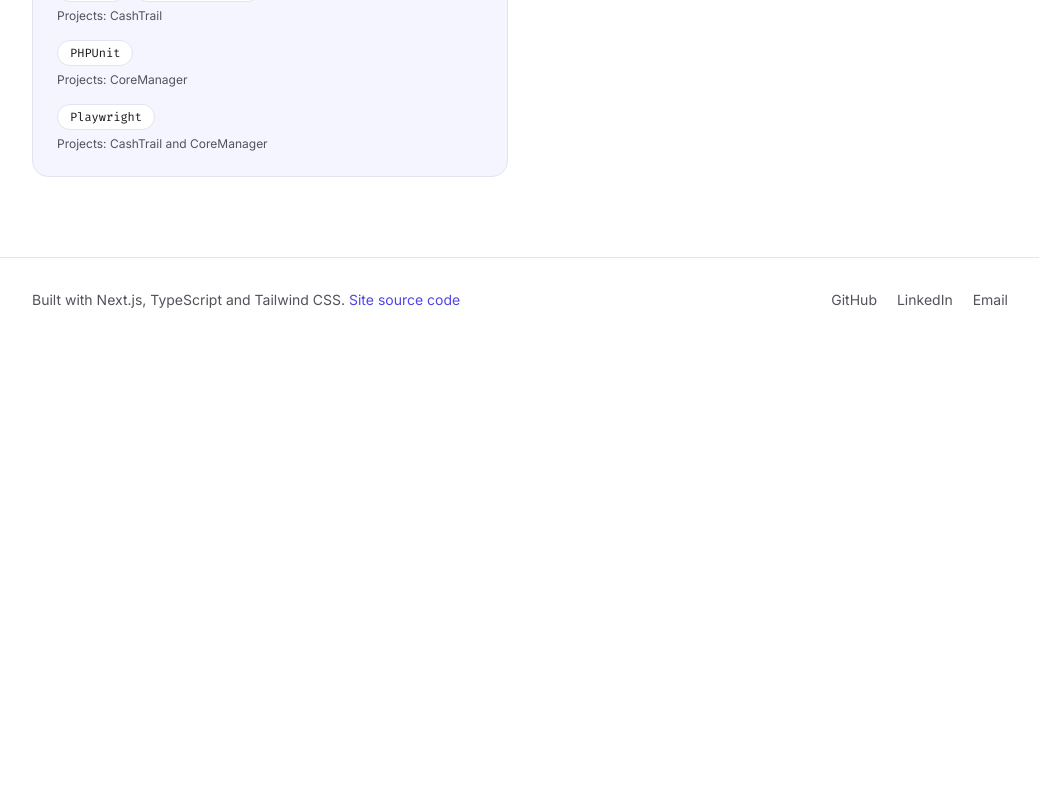
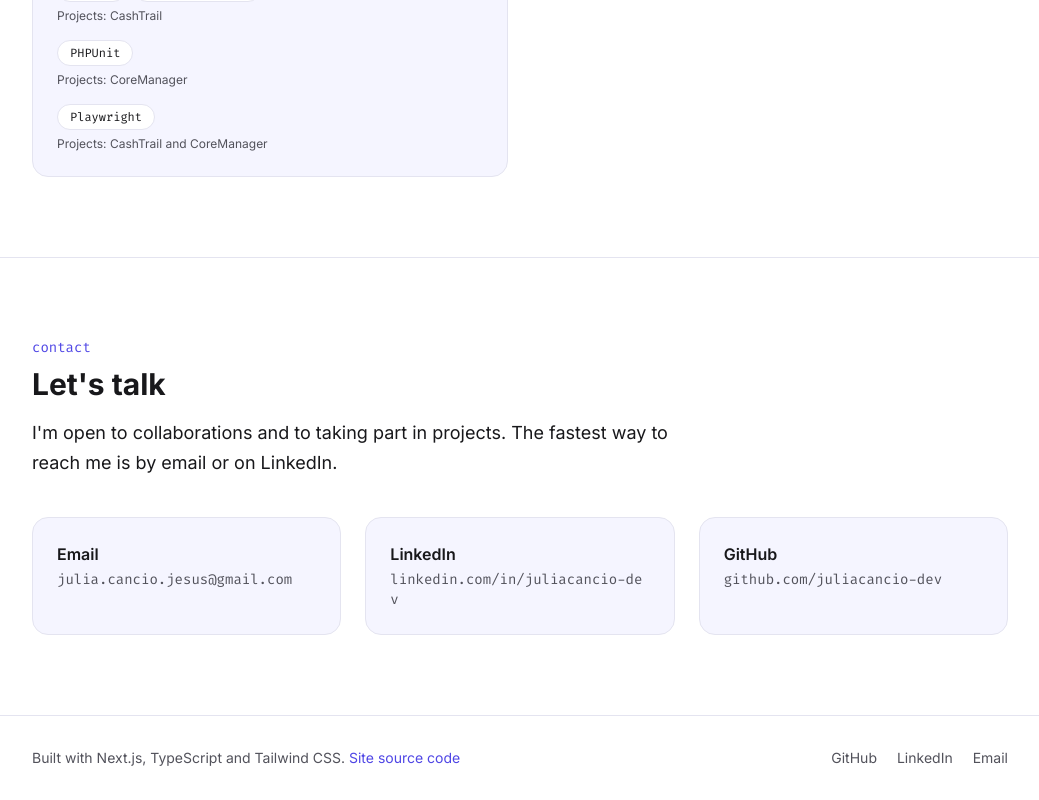
Before and after one commit to juliacancio-dev/portfolio, a Next.js app: page /en in a window 1280 px wide. Shown: the part 4555-5355 px from the top of the page, without its empty margins (120-1159 px from the left). Before the commit the page ends 4897 px from the top, so only its background shows below. Built offline with nearby package versions, Linux system fonts and the light colour scheme.

Commit message:
feat: adiciona a seção Contato

```diff
--- /dev/null
+++ b/src/features/contact/contact-section.tsx
@@ -0,0 +1,71 @@
+import { useTranslations } from "next-intl";
+
+// Os endereços são iguais nos dois idiomas, então ficam aqui e não nos JSON.
+const channels = [
+  {
+    key: "email",
+    href: "mailto:julia.cancio.jesus@gmail.com",
+    value: "julia.cancio.jesus@gmail.com",
+    external: false,
+  },
+  {
+    key: "linkedin",
+    href: "https://www.linkedin.com/in/juliacancio-dev",
+    value: "linkedin.com/in/juliacancio-dev",
+    external: true,
+  },
+  {
+    key: "github",
+    href: "https://github.com/juliacancio-dev",
+    value: "github.com/juliacancio-dev",
+    external: true,
+  },
+] as const;
+
+export default function ContactSection() {
+  const t = useTranslations("Contact");
+
+  return (
+    <section
+      id="contact"
+      aria-labelledby="contact-title"
+      className="border-border scroll-mt-16 border-t"
+    >
+      <div className="mx-auto max-w-5xl px-6 py-20">
+        <p className="text-primary font-mono text-sm">{t("eyebrow")}</p>
+        <h2 id="contact-title" className="mt-2 text-3xl font-bold">
+          {t("title")}
+        </h2>
+        <p className="mt-4 max-w-2xl text-lg leading-relaxed">
+          {t("description")}
+        </p>
+
+        <ul className="mt-10 grid gap-6 md:grid-cols-3">
+          {channels.map((channel) => (
+            <li key={channel.key}>
+              <a
+                href={channel.href}
+                // Só os links externos abrem em nova aba; o mailto abre o app de e-mail.
+                {...(channel.external && {
+                  target: "_blank",
+                  rel: "noopener noreferrer",
+                })}
+                className="bg-surface border-border hover:border-primary flex h-full flex-col gap-1 rounded-2xl border p-6 transition-colors"
+              >
+                <span className="font-semibold">
+                  {t(`channels.${channel.key}`)}
+                </span>
+                <span className="text-muted font-mono text-sm break-all">
+                  {channel.value}
+                </span>
+                {channel.external && (
+                  <span className="sr-only">{t("newTab")}</span>
+                )}
+              </a>
+            </li>
+          ))}
+        </ul>
+      </div>
+    </section>
+  );
+}
--- /dev/null
+++ b/src/features/contact/messages/en.json
@@ -0,0 +1,11 @@
+{
+  "eyebrow": "contact",
+  "title": "Let's talk",
+  "description": "I'm open to collaborations and to taking part in projects. The fastest way to reach me is by email or on LinkedIn.",
+  "newTab": "(opens in a new tab)",
+  "channels": {
+    "email": "Email",
+    "linkedin": "LinkedIn",
+    "github": "GitHub"
+  }
+}
--- /dev/null
+++ b/src/features/contact/messages/pt.json
@@ -0,0 +1,11 @@
+{
+  "eyebrow": "contato",
+  "title": "Vamos conversar",
+  "description": "Estou aberta a colaborações e à participação em projetos. O jeito mais rápido de falar comigo é por e-mail ou pelo LinkedIn.",
+  "newTab": "(abre em nova aba)",
+  "channels": {
+    "email": "E-mail",
+    "linkedin": "LinkedIn",
+    "github": "GitHub"
+  }
+}
--- a/src/features/home/home-page.tsx
+++ b/src/features/home/home-page.tsx
@@ -1,4 +1,5 @@
 import AboutSection from "@/features/about/about-section";
+import ContactSection from "@/features/contact/contact-section";
 import ProjectsSection from "@/features/projects/projects-section";
 import StackSection from "@/features/stack/stack-section";
 import Hero from "./components/hero";
@@ -10,6 +11,7 @@ export default function HomePage() {
       <AboutSection />
       <ProjectsSection />
       <StackSection />
+      <ContactSection />
     </main>
   );
 }
--- a/src/shared/i18n/messages.ts
+++ b/src/shared/i18n/messages.ts
@@ -1,5 +1,7 @@
 import aboutEn from "@/features/about/messages/en.json";
 import aboutPt from "@/features/about/messages/pt.json";
+import contactEn from "@/features/contact/messages/en.json";
+import contactPt from "@/features/contact/messages/pt.json";
 import homeEn from "@/features/home/messages/en.json";
 import homePt from "@/features/home/messages/pt.json";
 import projectsEn from "@/features/projects/messages/en.json";
@@ -12,6 +14,7 @@ import sharedPt from "@/shared/messages/pt.json";
 // Cada fatia traz os próprios textos; aqui eles viram um namespace.
 const pt = {
   About: aboutPt,
+  Contact: contactPt,
   Home: homePt,
   Projects: projectsPt,
   Shared: sharedPt,
@@ -23,6 +26,7 @@ export type Messages = typeof pt;
 // Tipado como Messages: se faltar uma chave em inglês, o typecheck acusa.
 const en: Messages = {
   About: aboutEn,
+  Contact: contactEn,
   Home: homeEn,
   Projects: projectsEn,
   Shared: sharedEn,
```
